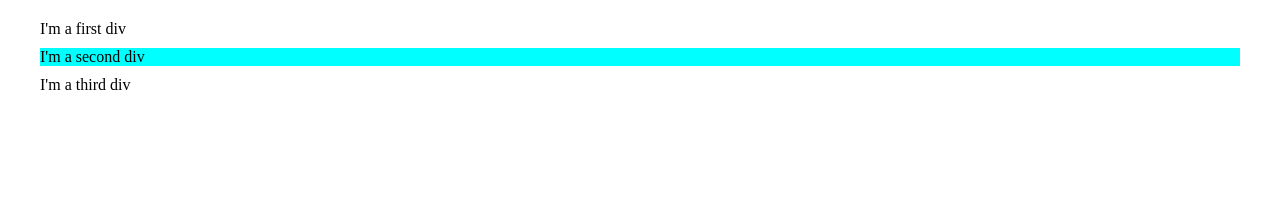
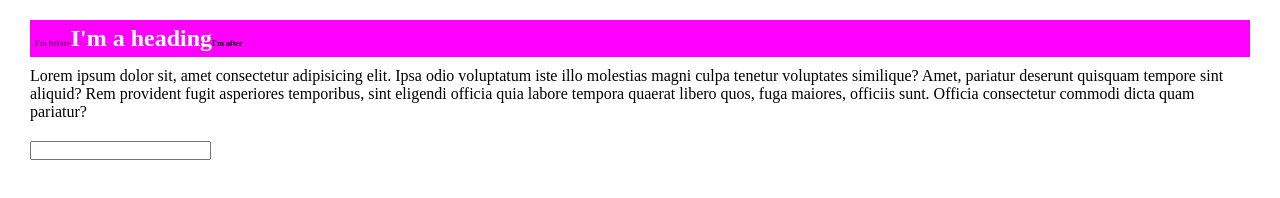
Before and after one commit to SAK425/FirstRepo, a plain HTML site: page index.html in a window 1280 px wide. Drawn offline with Linux system fonts and the light colour scheme.

Commit message:
psuedo selectors

```diff
--- a/index.html
+++ b/index.html
@@ -13,21 +13,41 @@
         box-sizing: border-box;
 
     }
-    div.parent div:nth-child(even){
-            background-color: aqua;
+   h2{
+       padding:5px;
+       background-color: magenta;
+       color: white;
+   }
+   h2:hover{
+       background-color: maroon;
+       cursor: pointer;
+   }
+   div::selection{
+       background-color:grey;
+   }
+   input:focus{
+       background-color:pink;
+       color: red;
+       font-size: 2rem;
+   }
+    h2::before{
+        content:"I'm before";
+        font-size: 0.5rem;
+        color:purple;
+        position: relative;
     }
-
-
-
+    h2::after{
+        content:"I'm after";
+        font-size: 0.5rem;
+        color:black;
+        position: relative;
+    }
 </style>
 <body>
-    <div class="parent">
-        <div>I'm a first div</div>
-        <div>I'm a second div</div>
-        <div>I'm a third div</div>
-
-    </div>
-
-
+   <h2>I'm a heading</h2>
+   <div>
+       Lorem ipsum dolor sit, amet consectetur adipisicing elit. Ipsa odio voluptatum iste illo molestias magni culpa tenetur voluptates similique? Amet, pariatur deserunt quisquam tempore sint aliquid? Rem provident fugit asperiores temporibus, sint eligendi officia quia labore tempora quaerat libero quos, fuga maiores, officiis sunt. Officia consectetur commodi dicta quam pariatur?
+   </div>
+  <input type="text"/>
 </body>
 </html>
```
